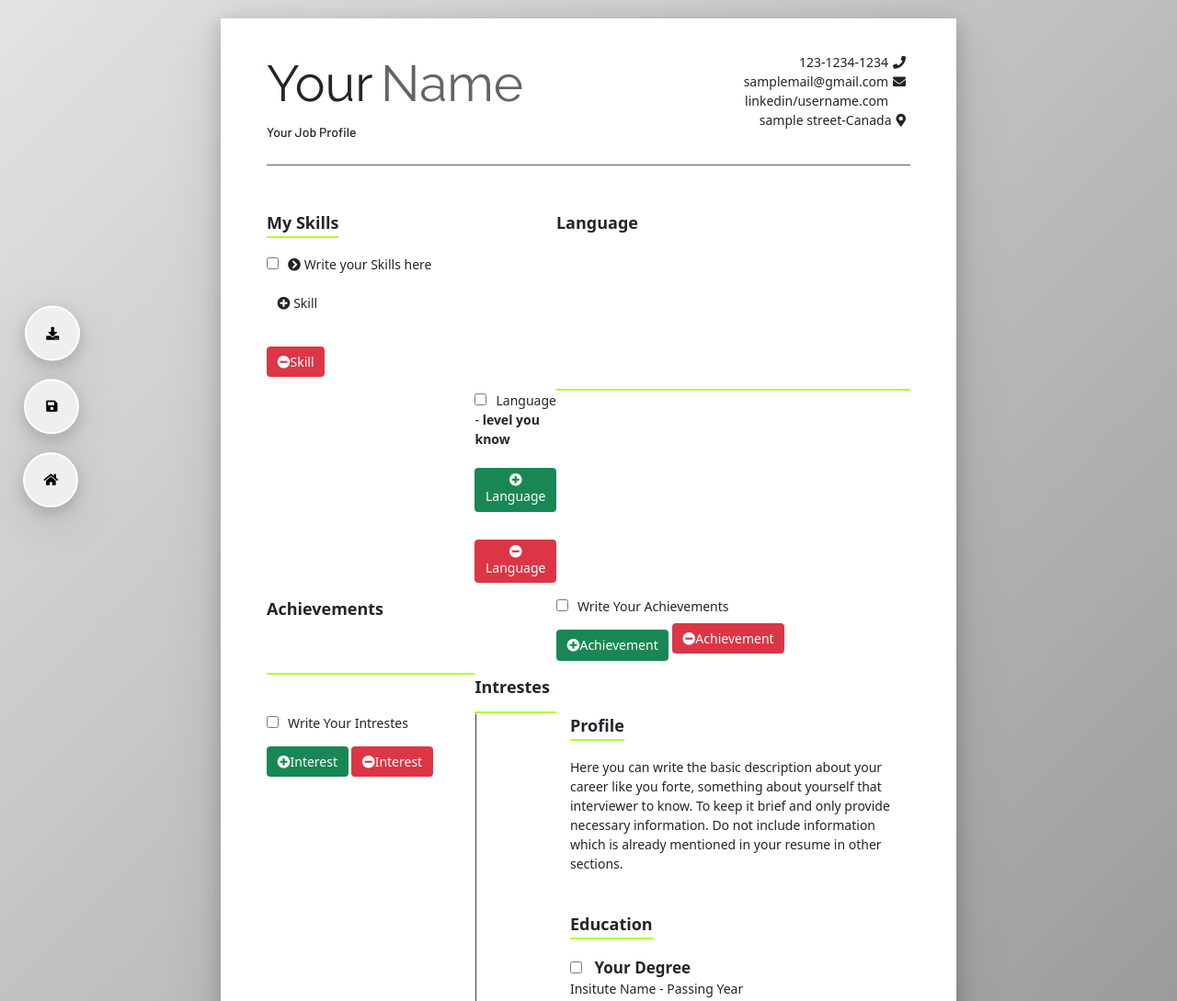
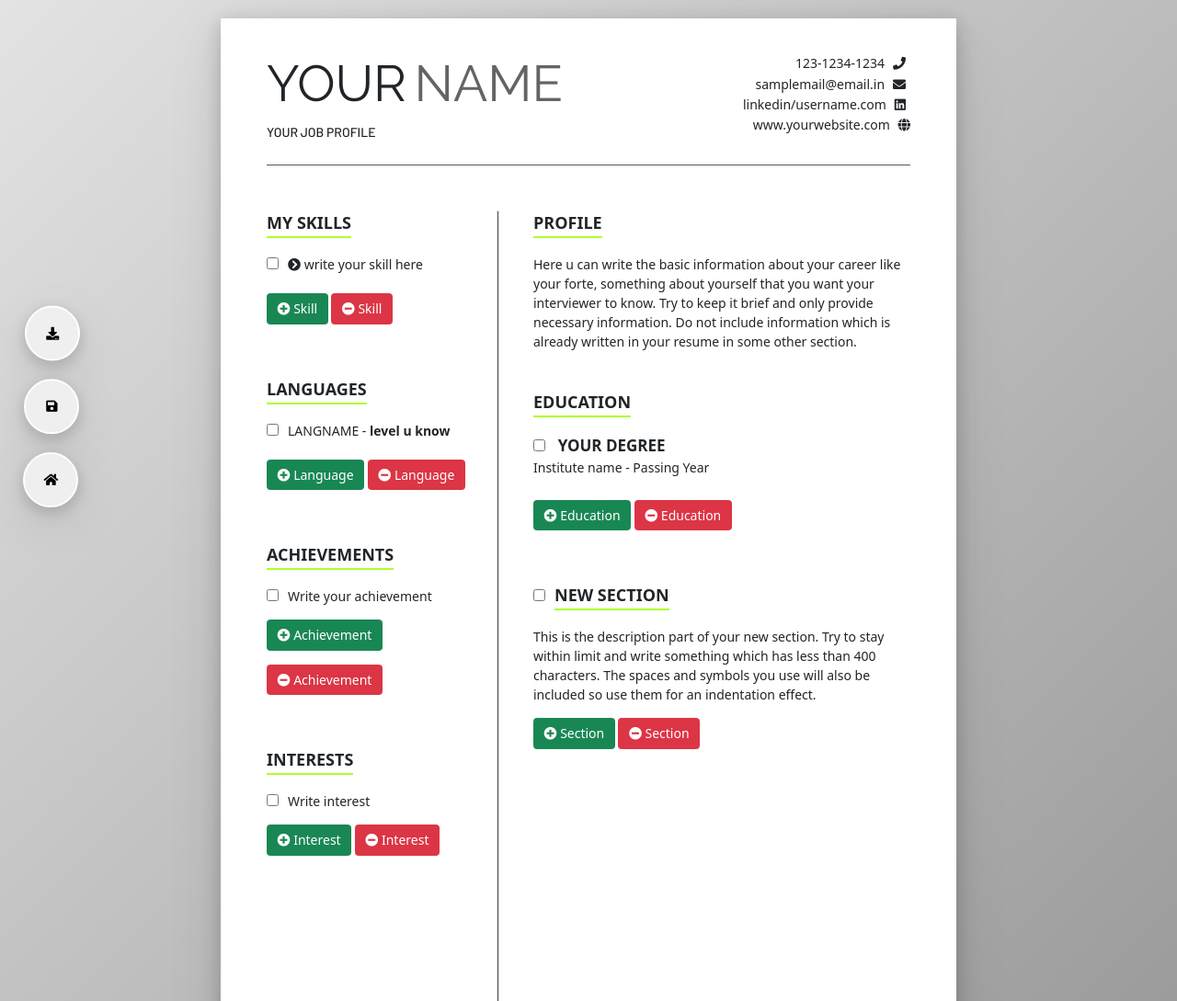
Before and after one commit to ArshChauhan1101/EasyResumeCraft, a plain HTML site: page index.html in a window 1280 px wide. Shown: the top 1089 px of the page at 92% size. Drawn offline with nearby package versions, Linux system fonts and the light colour scheme.

Commit message:
Working Code of HTML and js

```diff
--- a/index.html
+++ b/index.html
@@ -1,106 +1,108 @@
 <html>
     <head>
-        <meta charset =  "utf-8">
+        <meta charset="utf-8">
         <meta http-equiv="X-UA-Compatible" content="IE=edge">
         <title>Resume/CV Builder</title>
-        <meta name = "description" content = "">
-        <meta name = "viewport" width = "width=device-width, initial-scale=1">
+        <meta name="description" content="">
+        <meta name="viewport" content="width=device-width, initial-scale=1">
         <link href="https://cdn.jsdelivr.net/npm/bootstrap@5.0.0-beta3/dist/css/bootstrap.min.css" rel="stylesheet" integrity="sha384-eOJMYsd53ii+scO/bJGFsiCZc+5NDVN2yr8+0RDqr0Ql0h+rP48ckxlpbzKgwra6" crossorigin="anonymous">
     <link rel="stylesheet" href="https://cdnjs.cloudflare.com/ajax/libs/font-awesome/5.15.2/css/all.min.css"/>
         <link rel="stylesheet" href="styles.css">
     </head>
-
-
     <body>
-        <div class = "nav">
+    <div class="nav">
     <button id="cmd" onclick="printpdf()" class="navbtn"><i class="fas fa-download"></i></button>
     <form>
-                <input type = "hidden" id = "custinfor" name = "custinfo">
+    <input type="hidden" id="custinfo" name="custinfo">
     <button class="navbtn"><i class="fas fa-save"></i></button>
     </form>
     <button class="navbtn" href=""><i class="fas fa-home"></i></button>
     </div>
 
+    <div class="resume" id="resume">
+        <section id="print">
+             <div class="head">
+                <div class="main">
+                    <span class="name" contenteditable="true">YOUR</span> <span contenteditable="true">NAME</span>
+                    <div class="post" contenteditable="true">YOUR JOB PROFILE</div>
+                </div>
+                <div class="contacts">
+                    <!-- Sample code for the top left Portion of the Resume -->
+                <span contenteditable="true" class="content">123-1234-1234</span><span class="symbol"> <i class="fas fa-phone"></i></span><br>
+                <span contenteditable="true" class="content">samplemail@email.in</span><span class="symbol"> <i class="fas fa-envelope"></i></span><br>
+                <span contenteditable="true" class="content">linkedin/username.com</span><span class="symbol"> <i class="fab fa-linkedin"></i></span><br>
+                <span contenteditable="true" class="content">www.yourwebsite.com</span><span class="fa-gl"> <i class="fa fa-globe" aria-hidden="true"></i></i></span>
 
-        <div class = "resume" id = "resume">
-            <section id = "print">
-                <div class = "head">
-                    <div class = "main">
-                        <span class = "name" contenteditable="true">Your</span> <span contenteditable="true"> Name</span>
-                         <div class = "post" contenteditable="true">Your Job Profile</div>
-                    </div>
-                    <div class = "contacts">
-                        <span contenteditable="true" class = "content">123-1234-1234</span><span class = "symbol"><i class = "fas fa-phone"></i></span><br>
-                        <span contenteditable="true" class = "content">samplemail@gmail.com</span><span class = "symbol"><i class = "fas fa-envelope"></i></span><br>
-                        <span contenteditable="true" class = "content">linkedin/username.com</span><span class = "symbol"><i class = "fas fa-linkedin"></i></span><br>
-                        <span contenteditable="true" class = "content">sample street-Canada</span><span class = "symbol"><i class = "fas fa-map-marker-alt"></i></span>
                 </div>
             </div>
 
-                <div class = "line"></div>
-                <div class = "mainbody">
-                    <div class = "leftside">
-                    <span class = "title"> My Skills</span><br><br><div>
-                    <div class = "skills"><span><input type = "checkbox" class = "input-checkbox"></span><span><i class = "fas fa-chevron-circle-right"></i></span> <span contenteditable="true">Write your Skills here</span></div>
-                    <div id = "skills"></div>
-                    <button id = "skilladd" type = "button" class = "btn btn-sucess" onclick="addskill()"><i class = "fas fa-plus-circle"></i> Skill </button></div>
-                   <button id = "skillrem" type = "button" class = "btn btn-danger" onclick="remskill(event)"><i class = "fas fa-minus-circle"></i>Skill </button></div>
+            <div class="line"></div>
+            <div class="mainbody">
+                <div class="leftside">
 
 
-                   <br><br><span class = "title">Language</span><br><br><div>
-                    <div class = "language"><span><input type="checkbox" class = "input-checkbox"></span><span contenteditable="true">Language</span> - <span contenteditable="true">level you know</span></div>
-                    <div id = "lanaguages"></div>
-                    <button id = "langadd" type = "button" class = "btn btn-success" onclick="addLang()"><i class = "fas fa-plus-circle"></i>Language</button>
-                    <button id = "langrem" type = "button" class = "btn btn-danger" onclick="remLang(event)"><i class = "fas fa-minus-circle"></i>Language</button></div>
+                <span class="title">MY SKILLS</span><br><br><div>
+                <div class="skill"><span><input type="checkbox" class="input-checkbox"></span><span><i class="fas fa-chevron-circle-right"></i></span>   <span contenteditable="true">write your skill here</span></div>
+                <div id="skills"></div>
+                <button id="skilladd" type="button" class="btn btn-success" onclick="addskill()"><i class="fas fa-plus-circle"></i> Skill</button>
+                <button id="skillrem" type="button" class="btn btn-danger" onclick="remskill(event)"><i class="fas fa-minus-circle"></i> Skill</button></div>
+                <br><br><span class="title">LANGUAGES</span><br><br><div>
+                <div class="language"><span><input type="checkbox" class="input-checkbox"></span><span contenteditable="true">LANGNAME</span> - <span contenteditable="true">level u know</span></div>
+                <div id="languages"></div>
+                <button id="langadd" type="button" class="btn btn-success" onclick="addLang()"><i class="fas fa-plus-circle"></i> Language</button>
 
-                    <br><br><span class = "title"> Achievements</span><br><br><div>
-                    <div class = "acheive"><span><input type = "checkbox" class = "input-checkbox"></span><span contenteditable="true">Write Your Achievements</span></div>
-                    <div id = "achievement"></div>
-                    <button id = "achadd" type = "button" class = "btn btn-success" onclick = "addAch()" ><i class = "fas fa-plus-circle"></i>Achievement</button>
-                    <button id = "achrem" type = "button" class = "btn btn-danger" onclick = "remAch(event)" style = "margin-top: 0;"><i class = "fas fa-minus-circle"></i>Achievement</button></div>
+                <button id="langrem" type="button" class="btn btn-danger" onclick="remLang(event)"><i class="fas fa-minus-circle"></i> Language</button></div>
+                <br><br><span class="title">ACHIEVEMENTS</span><br><br><div>
+                <div class="achieve" ><span><input type="checkbox" class="input-checkbox"></span><span contenteditable="true">Write your achievement</span></div>
+                <div id="achievement"></div>
+                <button id="achadd" type="button" class="btn btn-success" onclick="addAch()"><i class="fas fa-plus-circle"></i> Achievement</button>
 
+                <button id="achrem" type="button" class="btn btn-danger" onclick="remAch(event)" style="margin-top: 0;"><i class="fas fa-minus-circle"></i> Achievement</button></div>
+                <br><br><span class="title">INTERESTS</span><br><br><div>
+                <div class="achieve" ><span><input type="checkbox" class="input-checkbox"></span><span contenteditable="true">Write interest</span></div>
+                <div id="interest"></div>
+                <button id="Intadd" type="button" class="btn btn-success" onclick="addInt()"><i class="fas fa-plus-circle"></i> Interest</button>
 
-                    <br><br><span class = "title"> Intrestes</span><br><br><div>
-                    <div class = "acheive"><span><input type = "checkbox" class = "input-checkbox"></span><span contenteditable="true">Write Your Intrestes</span></div>
-                    <div id = "interest"></div>
-                    <button id = "Intadd" type = "button" class = "btn btn-success" onclick = "addInt()" ><i class = "fas fa-plus-circle"></i>Interest</button>
-                    <button id = "Intrem" type = "button" class = "btn btn-danger" onclick = "remInt(event)" ><i class = "fas fa-minus-circle"></i>Interest</button></div>
+                <button id="Intrem" type="button" class="btn btn-danger" onclick="remInt(event)"><i class="fas fa-minus-circle"></i> Interest</button></div>
+                </div>
 
-
-                    <div class = "border"></div>
-                    <div class = "rightside">
-                    <span class = "title">Profile</span><br><br>
+                <div class="border"></div>
+                <div class="rightside">
+                <span class="title">PROFILE</span><br><br>
                 <div contenteditable="true">
-                    Here you can write the basic description about your career like you forte, something about yourself that interviewer to know. To keep it brief and only provide necessary information. Do not include information which is already mentioned in your resume in other sections. </div>
-                    <br><br><span class = "title"> Education</span><br><br><div>
-                        <div class = "edublock">
-                            <span><input type = "checkbox" class = "input-checkbox"></span>
-                            <span class = "education-head" contenteditable="true">Your Degree</span>
-                            <div><span contenteditable="true"> Insitute Name</span> - <span contenteditable="true">Passing Year</span></div>
+                Here u can write the basic information about your career like your forte, something about yourself that
+                you want your interviewer to know. Try to keep it brief and only provide necessary information. Do not include information which is
+                already written in your resume in some other section.</div>
+                <br><br><span class="title">EDUCATION</span><br><br><div>
+                <div id="education">
+                    <div class="edublock">
+                        <span><input type="checkbox" class="input-checkbox"></span>
+                        <span class="education-head" contenteditable="true">YOUR DEGREE</span>
+                        <div ><span contenteditable="true">Institute name</span> - <span contenteditable="true">Passing Year</span></div>
                     </div>
                 </div>
-                    <button id = "eduadd" type = "button" class = "btn btn-success" onclick="addedu()"><i class = "fas fa-plus-circle"></i>Education</button>
-                    <button id = "edurem" type = "button" class = "btn btn-danger" onclick="remedu(event)"><i class = "fas fa-minus-circle"></i>Education</button></div>
 
+                <button id="eduadd" type="button" class="btn btn-success" onclick="addedu()"><i class="fas fa-plus-circle"></i> Education</button>
+
+                <button id="edurem" type="button" class="btn btn-danger" onclick="remedu(event)"><i class="fas fa-minus-circle"></i> Education</button></div>
                 <br><br>
-
-                    <div class = "new-section-div"><div><span><input type = "checkbox" class = "input-checkbox"></span><span class = "title" contenteditable="true">New Section</span><br><br>
+                <div class="new-section-div"><div><span><input type="checkbox" class="input-checkbox"></span><span class="title" contenteditable="true">NEW SECTION</span><br><br>
                 <div contenteditable="true">
-                    This is the description part of your new section. Try to stay within limit and write osmething which has less than 400 characters. The spaces and the symbols you use will also be included so use them for an indentation effect. </div>
+                This is the description part of your new section. Try to stay within limit and write something which has less
+                than 400 characters. The spaces and symbols you use will also be included so use them for an indentation effect.</div>
                 </div>
 
-                    <div id = "newsec"></div>
-                    <button id = "secadd" type = "button" class = "btn btn-success" onclick="addsec()"><i class = "fas fa-plus-circle"></i>Section</button>
-                    <button id = "edurem" type = "button" class = "btn btn-success" onclick="remedu(event)"><i class = "fas fa-plus-circle"></i>Section</button>
+                <div id="newsec"></div>
+                <button id="secadd" type="button" class="btn btn-success" onclick="addsec()"><i class="fas fa-plus-circle"></i> Section</button>
+
+                <button id="secrem" type="button" class="btn btn-danger" onclick="remsec(event)"><i class="fas fa-minus-circle"></i> Section</button>
             </div>
             </div>
         </section>
-
      </div>
     </body>
+
     <script src="https://code.jquery.com/jquery-2.2.4.min.js" integrity="sha256-BbhdlvQf/xTY9gja0Dq3HiwQF8LaCRTXxZKRutelT44=" crossorigin="anonymous"></script>
-
     <script src="https://cdnjs.cloudflare.com/ajax/libs/html2pdf.js/0.8.0/html2pdf.bundle.min.js"></script>
-
- <script src="resume.js"></script>
+    <script src="script.js"></script>
 </html>
```
Also changed, not shown: script.js (indentation only). Lines whose indentation alone changed are shown as unchanged.
